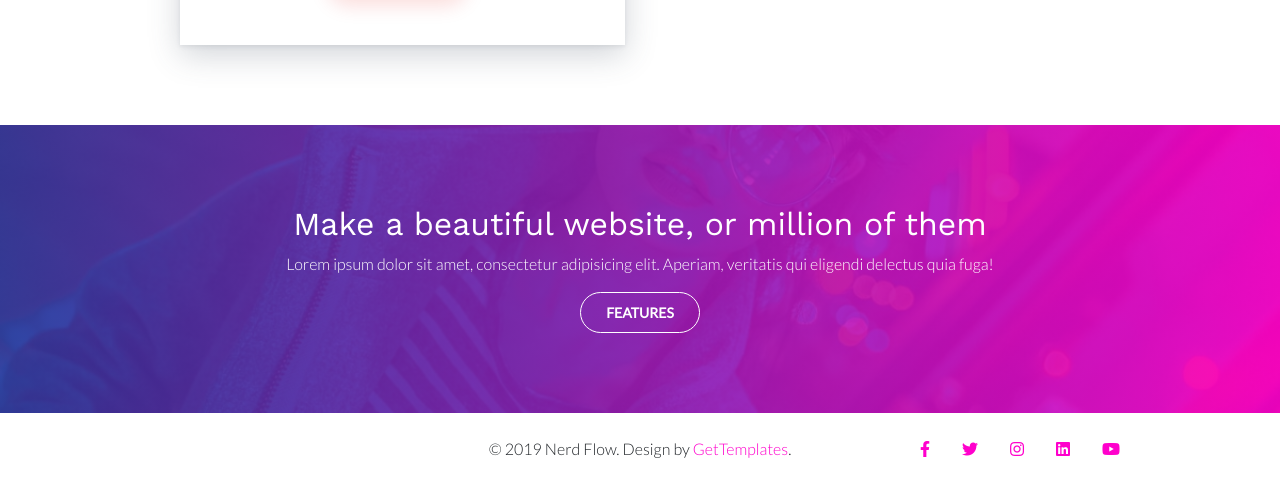
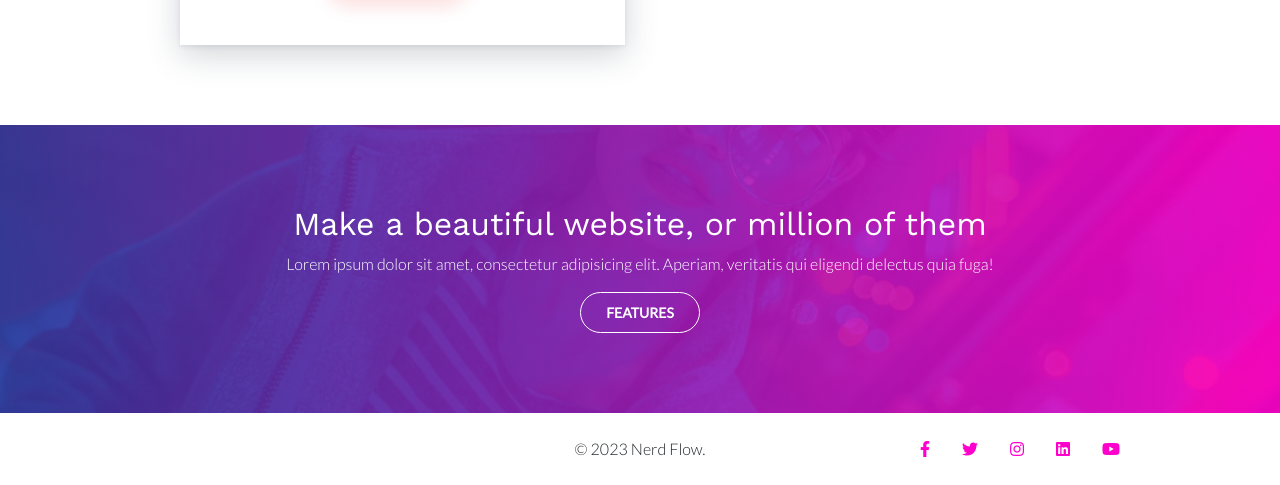
Before and after one commit to NerdFlow/nerdflow.github.io, a plain HTML site: page index.html in a window 1280 px wide. Shown: the part 5976-6461 px from the top of the page. Drawn offline with nearby package versions, Linux system fonts and the light colour scheme.

Commit message:
Footer changed

```diff
--- a/index.html
+++ b/index.html
@@ -593,7 +593,7 @@
 
          	</div>
          	<div class="col-lg-4 col-md-12 d-flex align-items-center">
-         		<p class="mx-auto text-center mb-0">&copy; 2019 Nerd Flow. Design by <a href="https://gettemplates.co" target="_blank">GetTemplates</a>.</p>
+         		<p class="mx-auto text-center mb-0">&copy; 2023 Nerd Flow.</p>
          	</div>
 
             <div class="col-lg-4 col-md-12">
```
